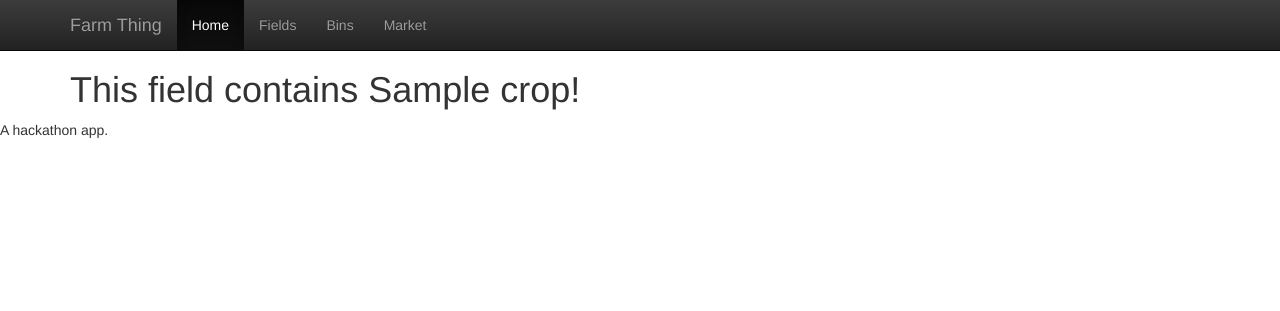
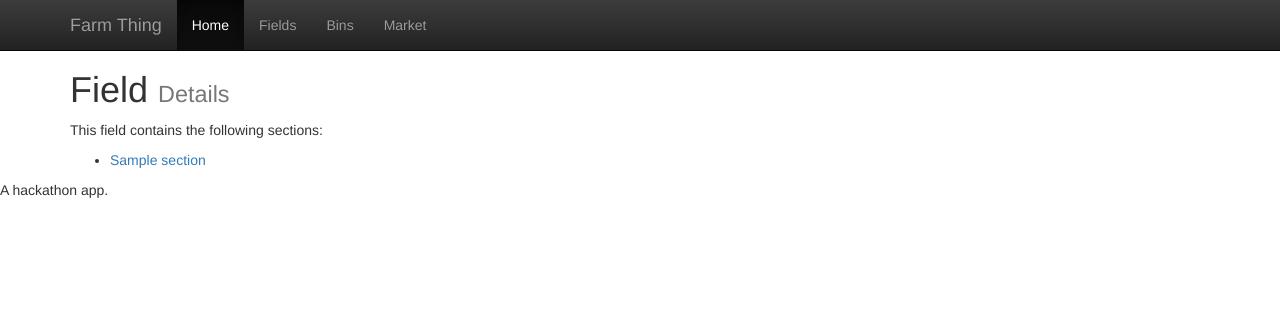
Before and after one commit to IPPETAD/agrilytics, a Flask app: template farm/templates/field.html in a window 1280 px wide. Shown: the top 311 px of the page. Run offline with Flask 2, Linux system fonts and the light colour scheme; the template is opened without the code that fills it: most values are stand-ins (such as "Sample title", 1, 10 or a date in 2020); some libraries are stand-ins or nearby versions.

Commit message:
Updated field details page with sections

```diff
--- a/farm/templates/field.html
+++ b/farm/templates/field.html
@@ -1,11 +1,21 @@
 {% extends "base.html" %}
 
-{% block title %}Farm Thingy.{% endblock %}
+{% block title %}Field{% endblock %}
 
 {% block content %}
 
-<h1>This field contains {{ field.crop }}!</h1>
+<h1>Field <small>Details</small></h1>
 
 
+{% if field.section %}
+<p>This field contains the following sections:</p>
+<ul>
+    {% for section in field.section %}
+    <li><a href="section/{{section['name']}}">{{ section['name'] }}</a>
+    {% endfor %}
+</ul>
+{% else %}
+<p>There are no sections. <a href="section/add">Add one</a></p>
+{% endif %}
 
 {% endblock %}
```
